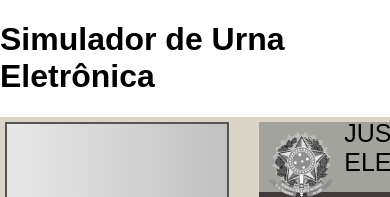
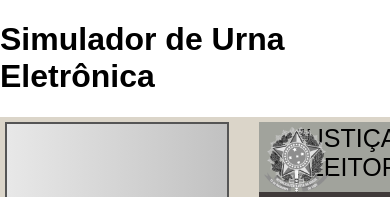
Before and after one commit to doni7brandao/urna, a plain HTML site: page index.html in a window 390 px wide. Shown: the top 197 px of the page. Drawn offline with Linux system fonts and the light colour scheme.

Commit message:
Update style.css

```diff
--- a/css/style.css
+++ b/css/style.css
@@ -244,14 +244,14 @@
         width: 50%;
     }
     .topo-esquerda {
-        width: 70%;
+        width: 50%;
     }
     .logo {
-        width: 25%;
-        padding: 10px;
+        width: 15%;
+        padding: 5px;
     }
     .Justica-eleitoral {
-        width: 25%;
-        padding: 10px;
+        width: 30%;
+        padding: 5px;
     }
 }
```
